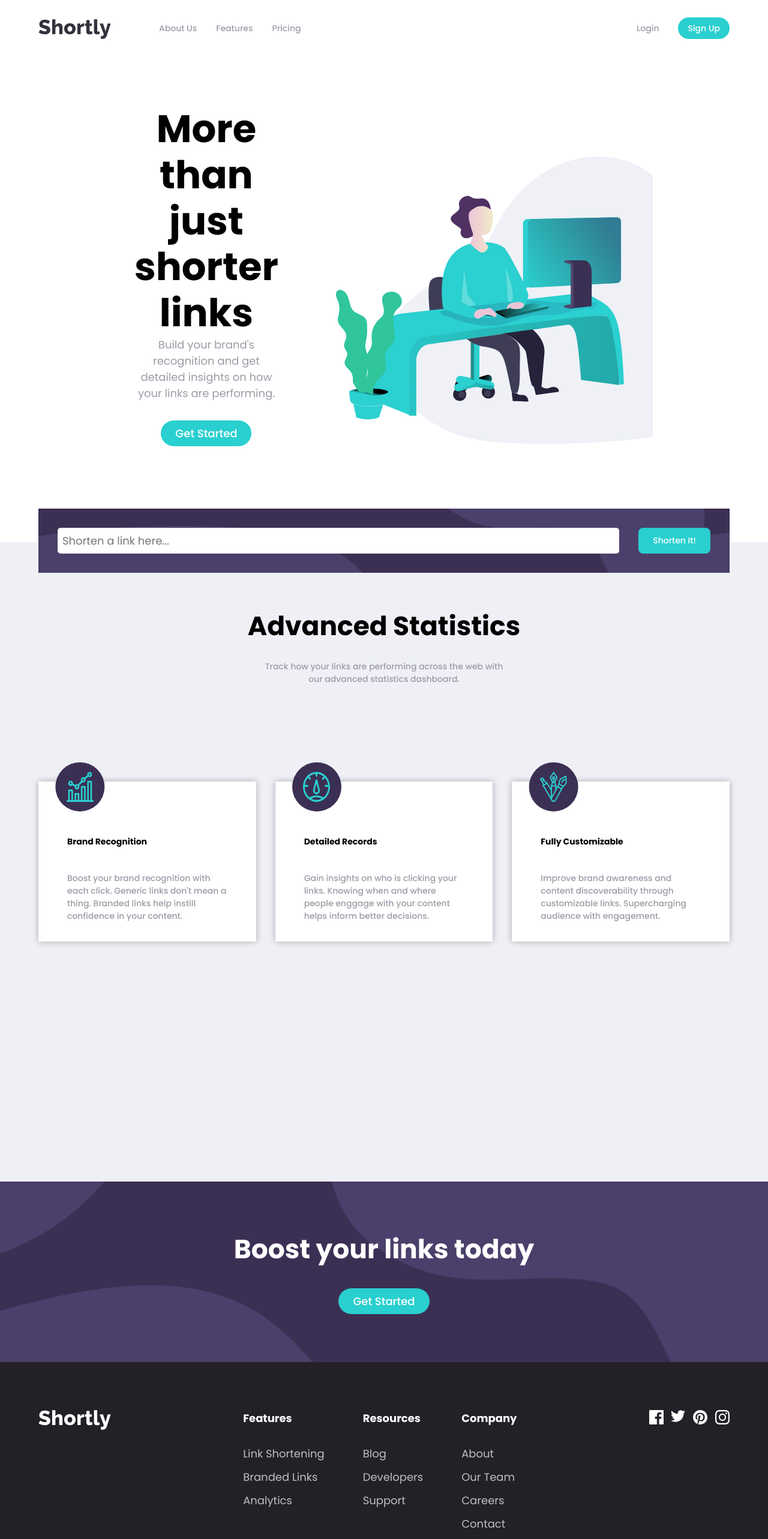
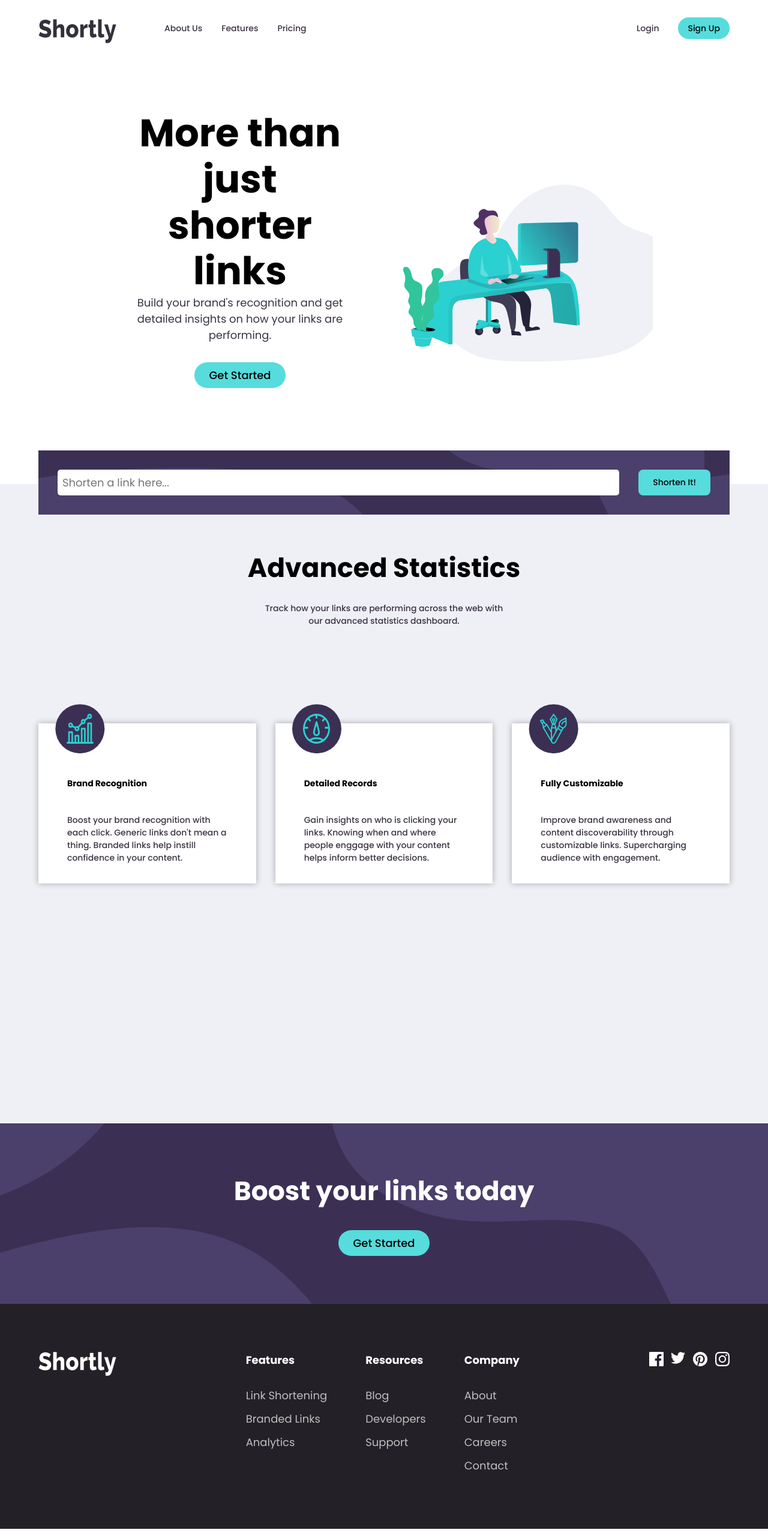
Before and after one commit to rttn-Mango/shortly, a React (Vite) app: page / in a window 1280 px wide. Shown: the top 2566 px of the page at 60% size. Built offline with nearby package versions, Linux system fonts and the light colour scheme.

Commit message:
Changes: Minor contrast styling

```diff
--- a/index.html
+++ b/index.html
@@ -4,6 +4,7 @@
     <meta charset="UTF-8" />
     <link rel="icon" type="image/svg+xml" href="public/shortly.svg" />
     <link rel="preload" as="image" href="/public/illustration-working.svg">
+    <link rel="preload" as="asset" href="/src/Styles/index.css">
     <meta name="viewport" content="width=device-width, initial-scale=1.0" />
 
     <meta name="author" content="rttn-Mango">
@@ -23,6 +24,6 @@
   </head>
   <body>
     <div id="root"></div>
-    <script type="module" src="/src/main.jsx"></script>
+    <script type="module" defer src="/src/main.jsx"></script>
   </body>
 </html>
--- a/src/Pages/Footer.jsx
+++ b/src/Pages/Footer.jsx
@@ -1,32 +1,34 @@
+import { Link } from 'react-router-dom';
+
 export default function Footer(){
     return(
         <footer className="footer">
             <div className="footer__wrapper | container">
-                <a href=""><img src="/logo-white.svg" alt="Shortly logo" /></a>
+                <Link to="/"><img height={40} width={130} src="/logo-white.svg" alt="Shortly logo" /></Link>
                 <div className="footer__nav">
                     <div className="footer__nav--sub-group">
                         <p>Features</p>
                         <ul role="list">
-                            <li><a href="">Link Shortening</a></li>
-                            <li><a href="">Branded Links</a></li>
-                            <li><a href="">Analytics</a></li>
+                            <li><Link to="/">Link Shortening</Link></li>
+                            <li><Link to="/">Branded Links</Link></li>
+                            <li><Link to="/">Analytics</Link></li>
                         </ul>
                     </div>
                     <div className="footer__nav--sub-group">
                         <p>Resources</p>
                         <ul role="list">
-                            <li><a href="">Blog</a></li>
-                            <li><a href="">Developers</a></li>
-                            <li><a href="">Support</a></li>
+                            <li><Link to="/">Blog</Link></li>
+                            <li><Link to="/">Developers</Link></li>
+                            <li><Link to="/">Support</Link></li>
                         </ul>
                     </div>
                     <div className="footer__nav--sub-group">
                         <p>Company</p>
                         <ul role="list">
-                            <li><a href="">About</a></li>
-                            <li><a href="">Our Team</a></li>
-                            <li><a href="">Careers</a></li>
-                            <li><a href="">Contact</a></li>
+                            <li><Link to="/about">About</Link></li>
+                            <li><Link to="/">Our Team</Link></li>
+                            <li><Link to="/">Careers</Link></li>
+                            <li><Link to="/">Contact</Link></li>
                         </ul>
                     </div>
                 </div>
--- a/src/Pages/Header.jsx
+++ b/src/Pages/Header.jsx
@@ -20,7 +20,7 @@ export default function Header({showLoginForm, showSignupForm}){
         <header className='header | container'>
             <nav className='header__nav'>
                 <Link to ="/">
-                    <img src="/logo.svg" alt="Shortly logo" draggable="false"/>
+                    <img src="/logo.svg" height={40} width={130} alt="Shortly logo" draggable="false"/>
                 </Link>
 
                 <div className="header__nav--tabs">
--- a/src/Styles/Components/_custom-properties.scss
+++ b/src/Styles/Components/_custom-properties.scss
@@ -1,13 +1,13 @@
 @import url('https://fonts.googleapis.com/css2?family=Poppins:wght@400;500;700&display=swap');
 
 :root{
-    --clr-primary-cyan: hsl(180, 66%, 49%);
+    --clr-primary-cyan: hsl(180, 66%, 60%);
     --clr-primary-purple: hsl(257, 27%, 26%);
     --clr-secondary-red: hsl(0, 87%, 67%);
 
     --clr-neutral-gray: hsl(0, 0%, 75%);
     --clr-neutral-off-gray: hsl(225, 33%, 95%);
-    --clr-netural-grayish-purple: hsl(257, 7%, 63%);
+    --clr-netural-grayish-purple: hsl(270, 14%, 23%);
     --clr-neutral-dark-blue: hsl(255, 11%, 22%);
     --clr-neutral-dark-purple: hsl(260, 8%, 14%);
 
--- a/src/Styles/index.css
+++ b/src/Styles/index.css
@@ -62,12 +62,12 @@ picture, svg {
   }
 }
 :root {
-  --clr-primary-cyan: hsl(180, 66%, 49%);
+  --clr-primary-cyan: hsl(180, 66%, 60%);
   --clr-primary-purple: hsl(257, 27%, 26%);
   --clr-secondary-red: hsl(0, 87%, 67%);
   --clr-neutral-gray: hsl(0, 0%, 75%);
   --clr-neutral-off-gray: hsl(225, 33%, 95%);
-  --clr-netural-grayish-purple: hsl(257, 7%, 63%);
+  --clr-netural-grayish-purple: hsl(270, 14%, 23%);
   --clr-neutral-dark-blue: hsl(255, 11%, 22%);
   --clr-neutral-dark-purple: hsl(260, 8%, 14%);
   --font-size-300: .875rem;
@@ -97,7 +97,7 @@ button[type=button], button[type=submit] {
   padding: 0.5rem 1.5rem;
   border: 0;
   border-radius: 2rem;
-  color: #fff;
+  color: black;
   font-weight: var(--font-weight-500);
 }
 
@@ -132,20 +132,16 @@ button[type=button], button[type=submit] {
 .header__nav .dialogs {
   margin-left: auto;
 }
-.header__nav a img {
-  max-width: 8.125rem;
-  max-height: 3.25rem;
-}
 .header .signup {
   background-color: var(--clr-primary-cyan);
   padding: 0.5rem 1rem;
   border-radius: 2rem;
-  color: #fff;
+  color: black;
   font-weight: var(--font-weight-500);
 }
-.header .signup:hover, .header .signup:focus {
-  opacity: 0.6;
-  color: #fff;
+.header .signup:hover, .header .signup:focus, .header .signup:active {
+  background-color: transparent;
+  border: 1px solid var(--clr-primary-cyan);
 }
 .header button {
   display: inline;
@@ -167,8 +163,8 @@ button[type=button], button[type=submit] {
 }
 .hero img {
   position: relative;
-  max-height: 30rem;
-  max-width: 50%;
+  max-height: auto;
+  max-width: 20rem;
   right: -2rem;
 }
 .hero__heading {
@@ -187,10 +183,11 @@ button[type=button], button[type=submit] {
 .hero__heading button {
   margin-top: 2rem;
   margin-bottom: 5rem;
+  cursor: pointer;
 }
 .hero__heading button:hover, .hero__heading button:focus, .hero__heading button:active {
-  opacity: 0.6;
-  cursor: pointer;
+  background-color: transparent;
+  border: 1px solid var(--clr-primary-cyan);
 }
 
 .middle {
@@ -273,6 +270,7 @@ button[type=button], button[type=submit] {
 .middle__shorten form button:hover, .middle__shorten form button:focus {
   background-color: transparent;
   border: 1px solid var(--clr-primary-cyan);
+  color: #fff;
 }
 .middle__stats {
   text-align: center;
@@ -333,6 +331,7 @@ button[type=button], button[type=submit] {
   background-color: transparent;
   border: 2px solid var(--clr-primary-cyan);
   cursor: pointer;
+  color: #fff;
 }
 
 .footer {
@@ -345,10 +344,6 @@ button[type=button], button[type=submit] {
   flex-direction: column;
   gap: clamp(1.25rem, 4vw, 5rem);
   align-items: center;
-}
-.footer a img {
-  max-width: 8.125rem;
-  max-height: 3.25rem;
 }
 .footer__nav {
   display: flex;
@@ -784,8 +779,7 @@ button[type=button], button[type=submit] {
   }
   .hero img {
     order: 2;
-    max-height: 30rem;
-    max-width: 50rem;
+    max-width: 50%;
   }
   .middle {
     padding-bottom: 15rem;
--- a/src/Styles/index.scss
+++ b/src/Styles/index.scss
@@ -30,7 +30,7 @@ button[type="button"], button[type="submit"]{
     padding: .5rem 1.5rem;
     border: 0;
     border-radius: 2rem;
-    color: #fff;
+    color: black;
     font-weight: var(--font-weight-500);
 }
 
@@ -59,20 +59,18 @@ button[type="button"], button[type="submit"]{
             }
         }
         & .dialogs{margin-left: auto;}
-
-        & a img{
-            max-width: 8.125rem;
-            max-height: 3.25rem;
-        }
     }
 
     & .signup{
         background-color: var(--clr-primary-cyan);
         padding: .5rem 1rem;
         border-radius: 2rem;
-        color: #fff;
+        color: black;
         font-weight: var(--font-weight-500);
-        &:hover, &:focus{opacity: .6; color: #fff;}
+        &:hover, &:focus, &:active{
+            background-color: transparent;
+            border: 1px solid var(--clr-primary-cyan);
+        }
     }
 
     & button{
@@ -81,6 +79,7 @@ button[type="button"], button[type="submit"]{
         border: 0;
         margin-left: auto;
         cursor: pointer;
+
     }
 }
 
@@ -95,8 +94,8 @@ button[type="button"], button[type="submit"]{
 
     & img{
         position: relative;
-        max-height: 30rem;
-        max-width: 50%;
+        max-height: auto;
+        max-width: 20rem;
         right: -2rem;
     }
 
@@ -114,9 +113,11 @@ button[type="button"], button[type="submit"]{
         }
         & button{
             margin-top: 2rem; margin-bottom: 5rem;
+            cursor: pointer;
+
             &:hover, &:focus, &:active{
-                opacity: .6;
-                cursor: pointer;
+                background-color: transparent;
+                border: 1px solid var(--clr-primary-cyan);
             }
         }
     }
@@ -205,6 +206,7 @@ button[type="button"], button[type="submit"]{
                 &:hover, &:focus{
                     background-color: transparent;
                     border: 1px solid var(--clr-primary-cyan);
+                    color: #fff;
                 }
             }
         }
@@ -275,6 +277,7 @@ button[type="button"], button[type="submit"]{
             background-color: transparent;
             border: 2px solid var(--clr-primary-cyan);
             cursor: pointer;
+            color: #fff;
         }
     }
 }
@@ -287,11 +290,6 @@ button[type="button"], button[type="submit"]{
     &__wrapper{
         @include flex(column, clamp(1.25rem, 4vw, 5rem));
         align-items: center;
-    }
-
-    & a img{
-        max-width: 8.125rem;
-        max-height: 3.25rem;
     }
 
     &__nav{
@@ -748,8 +746,7 @@ button[type="button"], button[type="submit"]{
         margin-inline: auto;
         & img{
             order: 2;
-            max-height: 30rem;
-            max-width: 50rem;
+            max-width: 50%;
         }
     }
 
```
Also changed, not shown: 1 other file (tests, documents, lock files or other folders).
